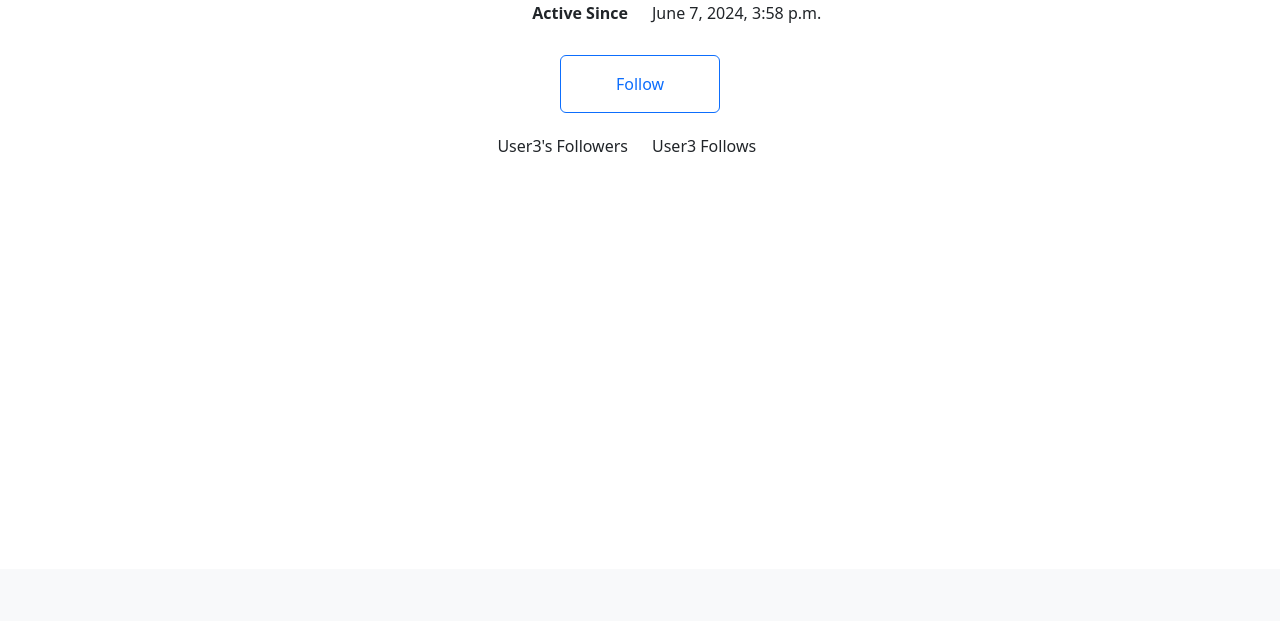
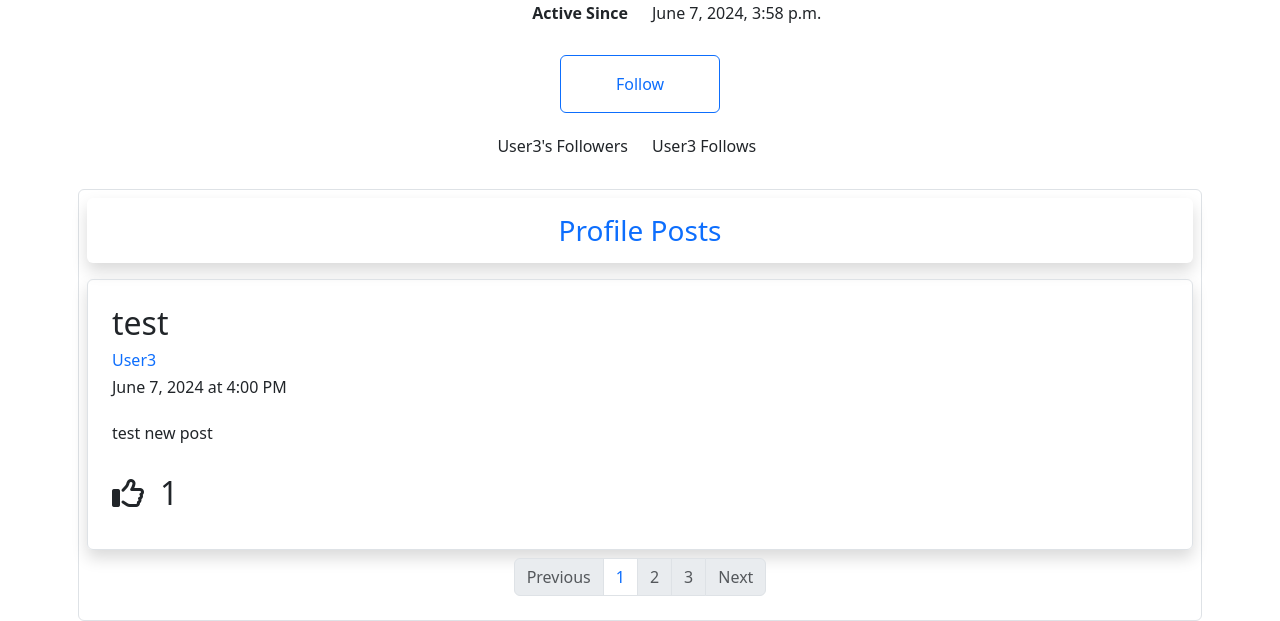
Before and after one commit to shumittaher/network, a Django app: page /profile/3 in a window 1280 px wide. Shown: the part 231-852 px from the top of the page. Before the commit the page ends 383 px from the top, so only its background shows below. Run offline with Django 3.2, Linux system fonts and the light colour scheme; a user stored in the database is signed in; data comes from the database, SQL or seed files in the repository; both versions use the stored data as it was after the commit; data that the repository does not hold is empty; some libraries are stand-ins or nearby versions.

Commit message:
profile posts implemented

```diff
--- a/network/static/network/posts.jsx
+++ b/network/static/network/posts.jsx
@@ -3,25 +3,30 @@ if (document.querySelector("#post_list")) {
     ReactDOM.render(<Post_list />, document.querySelector("#post_list"));
 }
 
-
 if (document.querySelector("#post_list_follow")) {
     ReactDOM.render(<Post_list followed = {true} />, document.querySelector("#post_list_follow"));
 }
 
+if (document.querySelector("#profile_posts")) {
+    ReactDOM.render(<Post_list profile = {true} />, document.querySelector("#profile_posts"));
+}
+
 function Post_list(params) {
 
-    let {followed} = params
+    let {followed, profile} = params
 
     const [page, setPage] = React.useState(1)
     const [posts, setPosts] = React.useState([]);
     const [last_page, setlast_page] = React.useState(false);
 
     React.useEffect(async () => {
+
         try {
-            const response = await fetch(`/post_supply/${page}/${followed}/0`);
+            const response = await fetch(`/post_supply/${page}/${followed}/0/${profile?profile_id:0}`);
             const post = await response.json();
             setPosts(post.posts_dict);
             setlast_page(post.last_page);
+
         } catch (error) {
             console.error('Error fetching posts:', error);
         }
@@ -39,11 +44,19 @@ function Post_list(params) {
 
     let page_no = parseInt(page)
 
+    let profile_section_title
+    if (!profile){
+        profile_section_title = followed? "Followed Posts" : "All Posts"
+    } else {
+        profile_section_title = "Profile Posts"
+    }
+
+
     return (
 
         <div className="border p-2 pt-0 row g-2 rounded mt-3">
 
-            <h3 className="py-3 text-center text-primary shadow rounded"> {followed? "Followed Posts" :"All Posts"}</h3>
+            <h3 className="py-3 text-center text-primary shadow rounded"> {profile_section_title}</h3>
 
             {
                 posts.length === 0 ?
--- a/network/templates/network/profile.html
+++ b/network/templates/network/profile.html
@@ -48,6 +48,10 @@
     <div id="follow_grid">
     </div>
 
+    <div id="profile_posts">
+
+    </div>
+
 </div>
 
 
@@ -57,6 +61,7 @@
     const profile_name = '{{profile_user.username}}'
     const i_follow = '{{i_follow}}'
     const csrf = '{{ csrf_token }}'
+    const user_id = '{{user_id}}'
 
 </script>
 
--- a/network/urls.py
+++ b/network/urls.py
@@ -11,7 +11,7 @@ urlpatterns = [
     path("register", views.register, name="register"),
     path("profile/<int:user_id>", views.profile, name="profile"),
     #json requests
-    path("post_supply/<int:page>/<str:follow>/<int:post_id>", views.post_supply),
+    path("post_supply/<int:page>/<str:follow>/<int:post_id>/<int:profile_id>", views.post_supply),
     path("fetch_post/<int:post_id>", views.post_supply),
     path("followers_supply/<int:user_id>/<str:followers>", views.followers_supply),
     path("edit_route", views.edit_route),
--- a/network/views.py
+++ b/network/views.py
@@ -35,13 +35,16 @@ def index(request):
 def follow(request):
     return index(request)
 
-def post_supply(request, post_id, follow = 'false', page = 1):
+def post_supply(request, post_id, follow = 'false', page = 1, profile_id = 0):
 
     follow = follow == 'true'
 
     if not post_id:
-        # Fetch all posts (ordered by timestamp)
-        posts = Post.objects.all().order_by('-post_timestamp')
+
+        if profile_id:
+            posts = Post.objects.filter(poster = profile_id).order_by('-post_timestamp')
+        else:
+            posts = Post.objects.all().order_by('-post_timestamp')
 
         if follow:
             followed_ids= []
@@ -133,6 +136,7 @@ def profile(request, user_id):
 
     return render(request, 'network/profile.html',{
         'profile_user' : profile_user,
+        'user_id': request.user.id,
         'i_follow': i_follow,
         })
 
```
Also changed, not shown: db.sqlite3.
